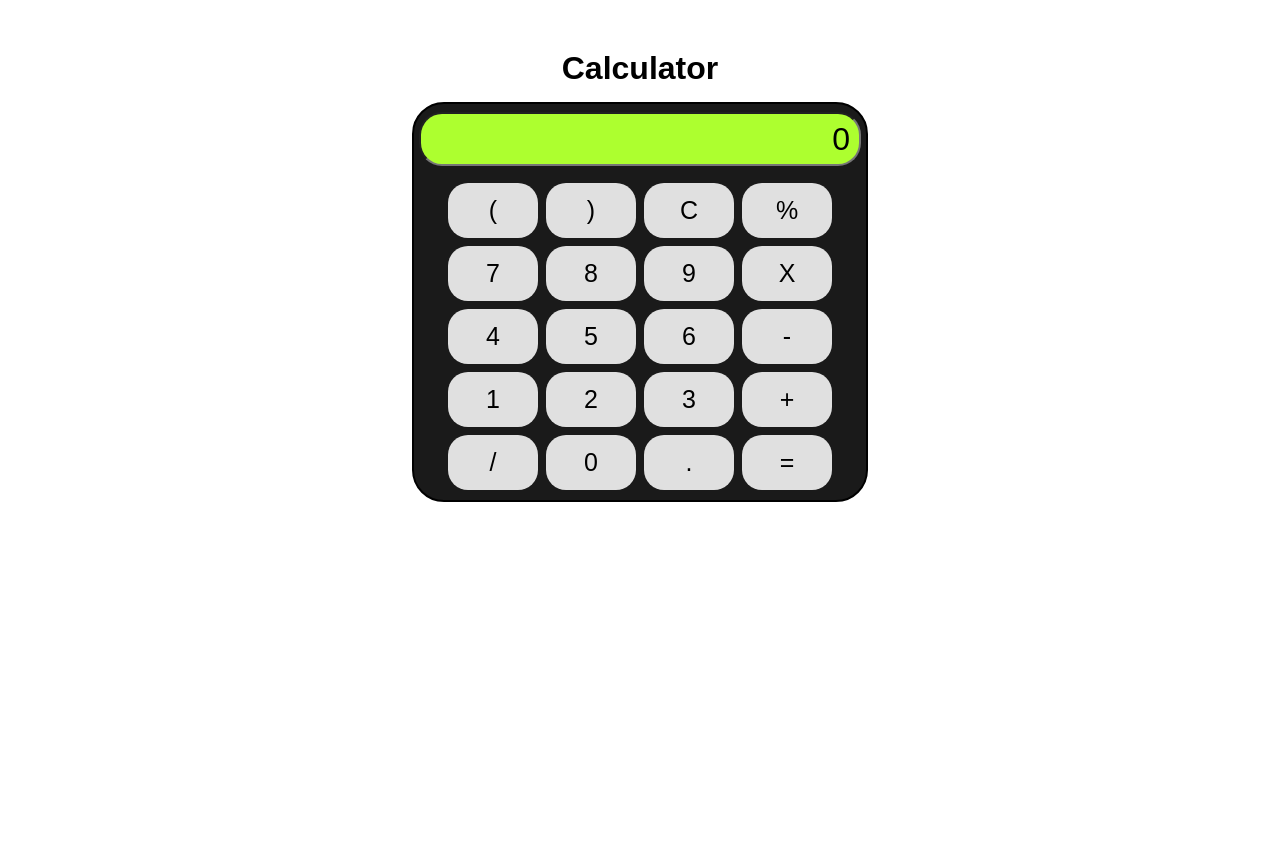
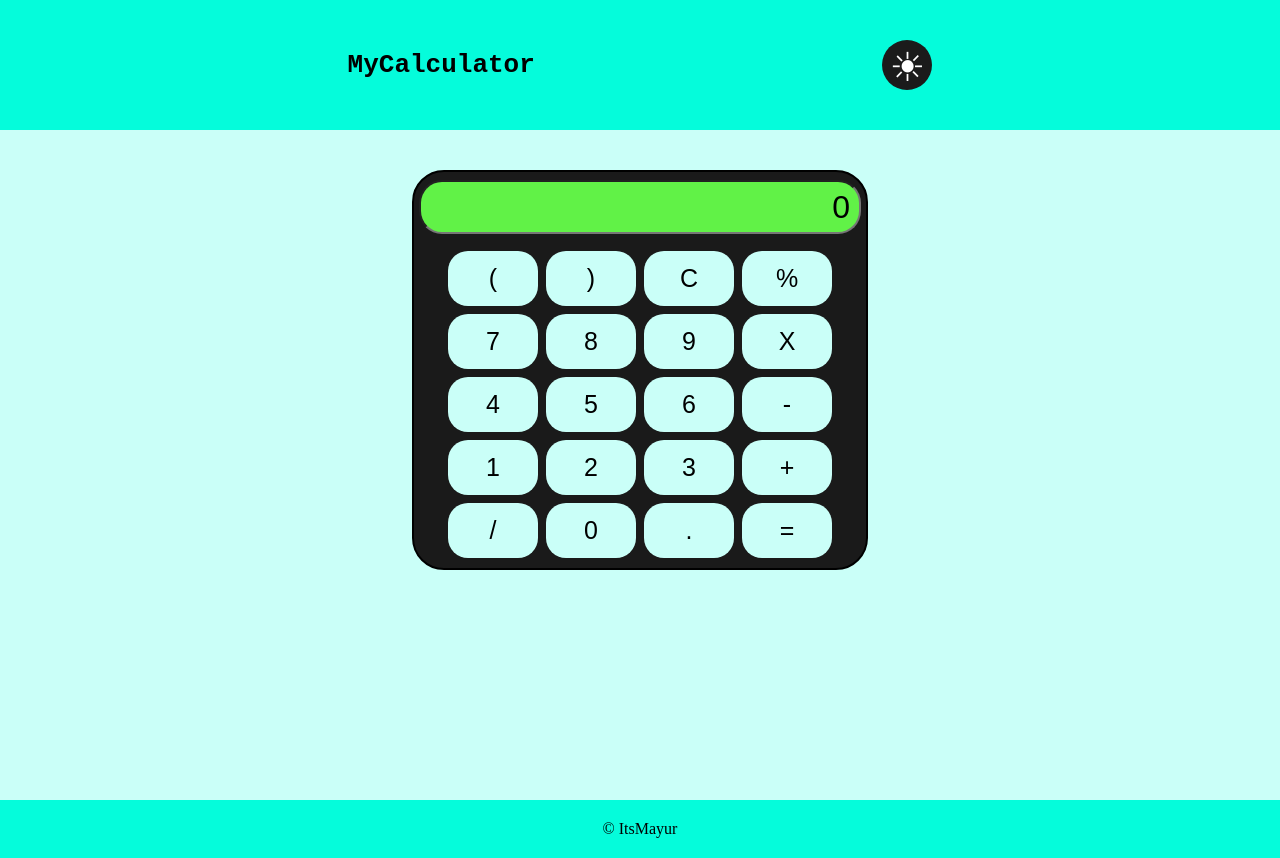
Before and after one commit to ItsMayur/Calculator, a plain HTML site: page index.htm in a window 1280 px wide. Before the commit the page ends 800 px from the top, so only its background shows below. Drawn offline with Linux system fonts and the light colour scheme.

Commit message:
Added Dark mode in the calculator

```diff
--- a/index.htm
+++ b/index.htm
@@ -1,5 +1,6 @@
 <!DOCTYPE html>
 <html lang="en">
+
 <head>
     <meta charset="UTF-8">
     <meta http-equiv="X-UA-Compatible" content="IE=edge">
@@ -7,9 +8,15 @@
     <link rel="stylesheet" href="style.css">
     <title>Calculator</title>
 </head>
+
 <body>
     <div class="container">
-        <h1>Calculator</h1>
+        <div class="title">
+            <h1>MyCalculator</h1>
+            <div id="toggle">
+            <p> &#9728;</p>
+        </div>
+    </div>
         <div class="calculator">
             <input type="text" name="screen" id="screen">
             <table>
@@ -46,7 +53,10 @@
             </table>
         </div>
     </div>
-
     <script src="index.js"></script>
 </body>
+<footer>
+    <p>&#169; ItsMayur</p>
+</footer>
+
 </html>
--- a/index.js
+++ b/index.js
@@ -23,3 +23,14 @@ for(item of buttons){
         }
     })
 }
+
+// let theme = document.querySelectorAll('theme');
+// for(item of theme){
+//     item.addEventListener('click',(e)=>{
+//         document.getElementsByTagName('body')[0].classList.theme("dark")
+//     });
+// }
+
+document.getElementById("toggle").addEventListener("click", function(){
+    document.getElementsByTagName('body')[0].classList.toggle("dark");
+});
--- a/style.css
+++ b/style.css
@@ -2,12 +2,15 @@
     margin: 0;
     padding: 0;
 }
+body{
+    background-color: #cafff8;
+}
 .container{
+    height: 100vh;
     text-align: center;
-    margin-top: 50px;
 }
 h1{
-    font-family: sans-serif;
+    font-family: monospace;
 }
 table{
     margin: auto;
@@ -15,7 +18,7 @@ table{
 input{
     margin-top: 3px;
     margin-bottom: 12px;
-    background-color: greenyellow;
+    background-color: rgb(97, 242, 71);
     text-align: right;
     font-size: 32px;
     border-radius: 23px;
@@ -23,7 +26,7 @@ input{
     height: 50px;
 }
 button{
-    background: rgb(224, 224, 224);
+    background: #cafff8;
     border: none;
     margin: 3px;
     width: 90px;
@@ -33,9 +36,58 @@ button{
 }
 .calculator{
     background-color: rgb(26, 26, 26);
-    margin: 15px;
+    margin: 5vh 0vw;
     border: 2px solid black;
     border-radius: 32px;
     display: inline-block;
     padding: 5px;
 }
+.title{
+    background-color: #05fcdb;
+    padding: 5vh 0;
+    display: flex;
+    align-items: center;
+    justify-content: space-evenly;
+}
+#toggle{
+    height: 42px;
+    width: 42px;
+    padding: 4px;
+
+    border-radius: 35px;
+    border: none;
+    color : #ffffff;
+    background:rgb(27, 27, 27);
+}
+.title p{
+    font-size: 40px;
+}
+.dark .title{
+    background-color: rgb(2, 6, 18);
+}
+.dark{
+    background-color: rgb(2, 6, 18);
+    color: #05fcdb;
+}
+.dark button{
+    background: rgb(0, 0, 0);
+    color: #05fcdb;
+}
+.dark div .calculator{
+    background: rgb(44, 44, 44);;
+}
+.dark div div #screen{
+    color: black;
+    background: #05fcdb;
+}
+.dark div #toggle{
+    background-color: #05fcdb;
+    color: black;
+}
+footer{
+    color: rgb(0, 0, 0);
+    background: #05fcdb;
+    display: flex;
+    justify-content: center;
+    padding: 20px;
+}
```
Lines whose indentation alone changed are shown as unchanged.
